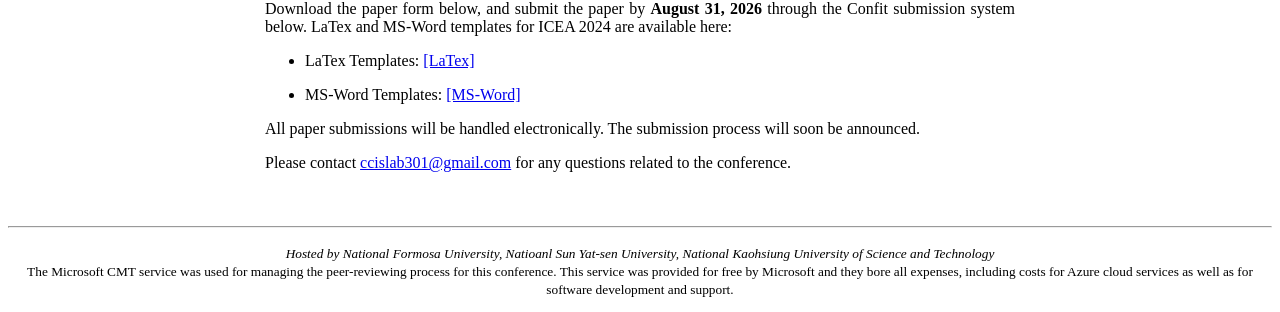
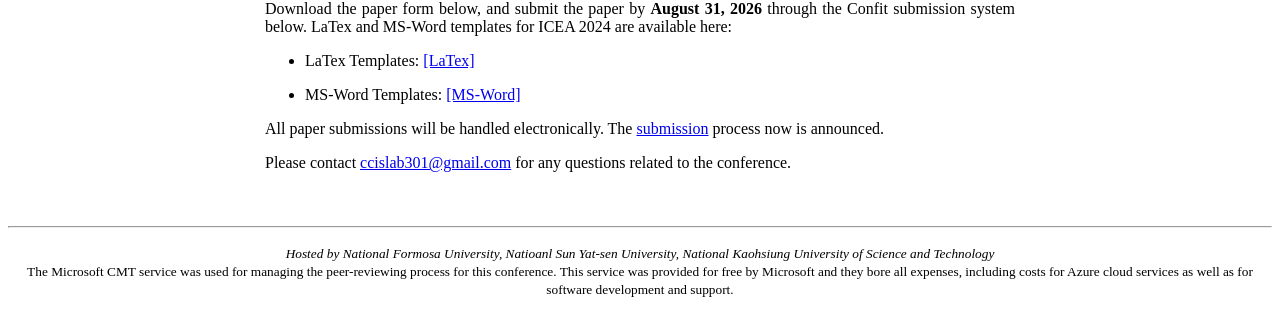
Before and after one commit to icea-conf/2026, a Jekyll site: the page built from submission/index.html, in a window 1280 px wide. Shown: the part 454-766 px from the top of the page. Built offline with Jekyll 4.4.1, drawn with Linux system fonts in a browser that asks for light colours.

Commit message:
Update index.html

```diff
--- a/submission/index.html
+++ b/submission/index.html
@@ -44,7 +44,8 @@
         </li>
       </ul>
       <p style="text-align: justify">
-        All paper submissions will be handled electronically. The submission process will soon be
+        All paper submissions will be handled electronically. The <a href="https://cmt3.research.microsoft.com/ICICEA2026"
+              >submission</a> process now is
         announced.
       </p>
 
```
